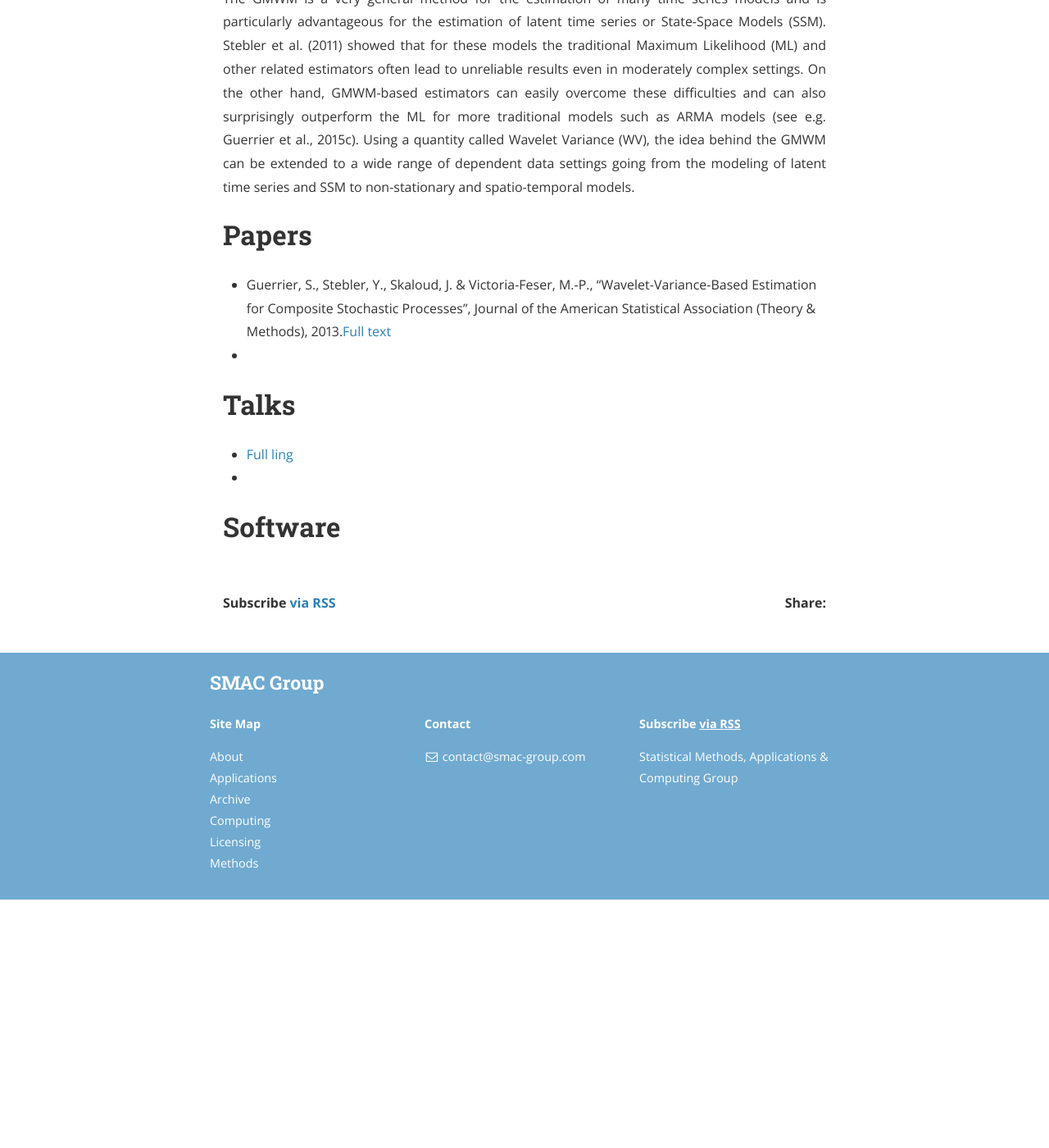
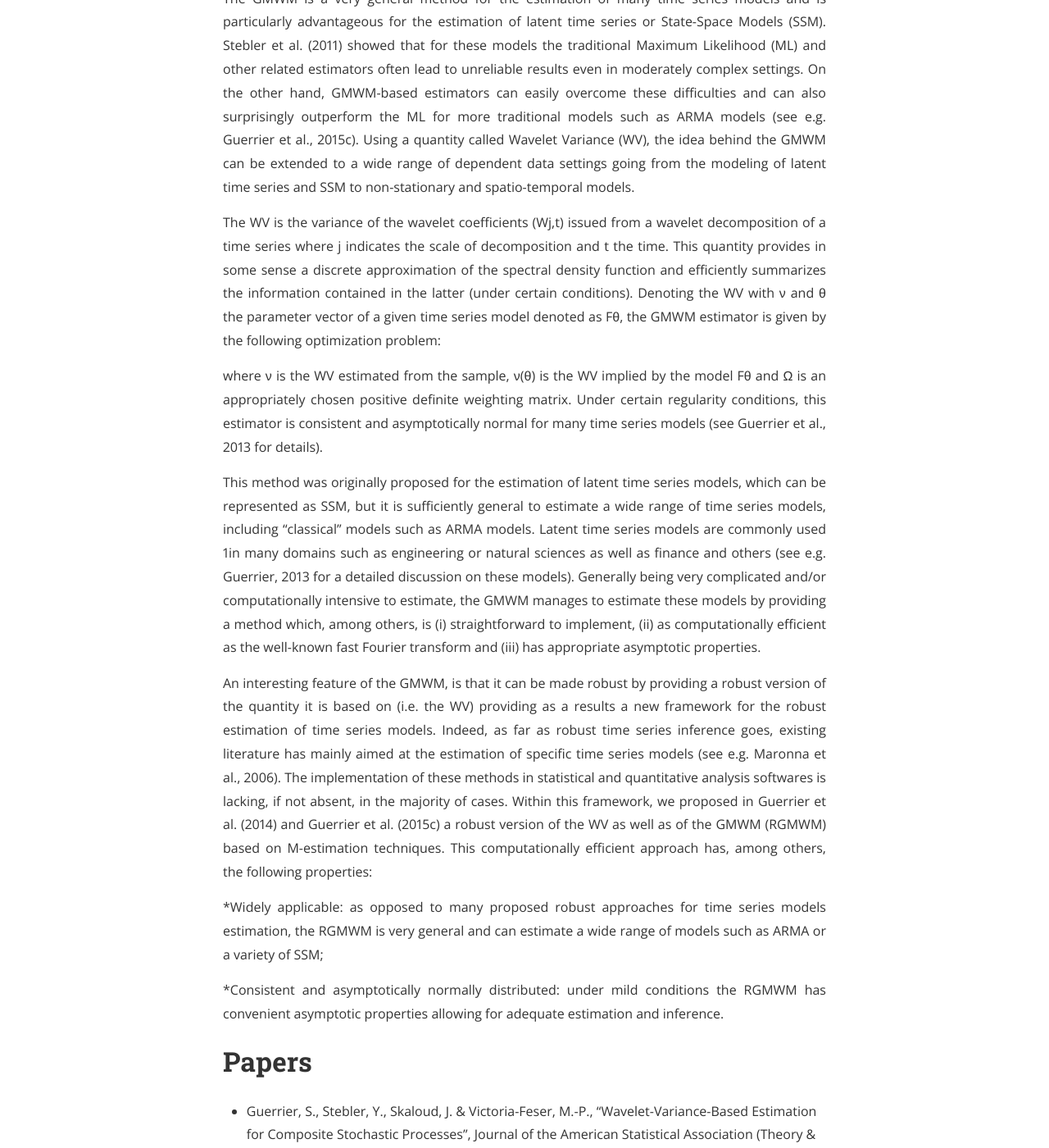
Before and after one commit to SMAC-Group/smac-group.github.io, a Jekyll site: the page built from methods/_posts/2015-11-14-gmwm.markdown, in a window 1280 px wide and 1400 px high, scrolled down 496 px. Shown: the whole window at 82% size. Built offline with Jekyll 4.4.1, drawn with Linux system fonts in a browser that asks for light colours; nearby versions of some CDN libraries; a style sheet for code colours, icons or effects is not loaded; before the commit the page ends 1593 px from its top, so only the background shows below that.

Commit message:
intro gmwm

```diff
--- a/methods/_posts/2015-11-14-gmwm.markdown
+++ b/methods/_posts/2015-11-14-gmwm.markdown
@@ -11,8 +11,21 @@
 <p align="justify">
 The GMWM is a very general method for the estimation of many time series models and is particularly advantageous for the estimation of latent time series or State-Space Models (SSM). Stebler et al. (2011) showed that for these models the traditional Maximum Likelihood (ML) and other related estimators often lead to unreliable results even in moderately complex settings. On the other hand, GMWM-based estimators can easily overcome these difficulties and can also surprisingly outperform the ML for more traditional models such as ARMA models (see e.g. Guerrier et al., 2015c). Using a quantity called Wavelet Variance (WV), the idea behind the GMWM can be extended to a wide range of dependent data settings going from the modeling of latent time series and SSM to non-stationary
 and spatio-temporal models.</p>
+<p align="justify">
+The WV is the variance of the wavelet coefficients (Wj,t) issued from a wavelet decomposition of a time series where j indicates the scale of decomposition and t the time. This quantity provides in some sense a discrete approximation of the spectral density function and efficiently summarizes the information contained in the latter (under certain conditions). Denoting the WV with ν and θ the parameter vector of a given time series model denoted as Fθ, the GMWM estimator is given by the following optimization problem:</p>
 
 
+<p align="justify">
+where ν is the WV estimated from the sample, ν(θ) is the WV implied by the model Fθ and Ω is an appropriately chosen positive definite weighting matrix. Under certain regularity conditions, this estimator is consistent and asymptotically normal for many time series models (see Guerrier et al., 2013 for details).</p>
+<p align="justify">
+This method was originally proposed for the estimation of latent time series models, which can be represented as SSM, but it is sufficiently general to estimate a wide range of time series models, including “classical” models such as ARMA models. Latent time series models are commonly used
+1in many domains such as engineering or natural sciences as well as finance and others (see e.g. Guerrier, 2013 for a detailed discussion on these models). Generally being very complicated and/or computationally intensive to estimate, the GMWM manages to estimate these models by providing a method which, among others, is (i) straightforward to implement, (ii) as computationally efficient as the well-known fast Fourier transform and (iii) has appropriate asymptotic properties.</p>
+<p align="justify">
+An interesting feature of the GMWM, is that it can be made robust by providing a robust version of the quantity it is based on (i.e. the WV) providing as a results a new framework for the robust estimation of time series models. Indeed, as far as robust time series inference goes, existing literature has mainly aimed at the estimation of specific time series models (see e.g. Maronna et al., 2006). The implementation of these methods in statistical and quantitative analysis softwares is lacking, if not absent, in the majority of cases. Within this framework, we proposed in Guerrier et al. (2014) and Guerrier et al. (2015c) a robust version of the WV as well as of the GMWM (RGMWM) based on M-estimation techniques. This computationally efficient approach has, among others, the following properties:</p>
+<p align="justify">
+*Widely applicable: as opposed to many proposed robust approaches for time series models estimation, the RGMWM is very general and can estimate a wide range of models such as ARMA or a variety of SSM;</p>
+<p align="justify">
+*Consistent and asymptotically normally distributed: under mild conditions the RGMWM has convenient asymptotic properties allowing for adequate estimation and inference.</p>
 
 # Papers
 
```
